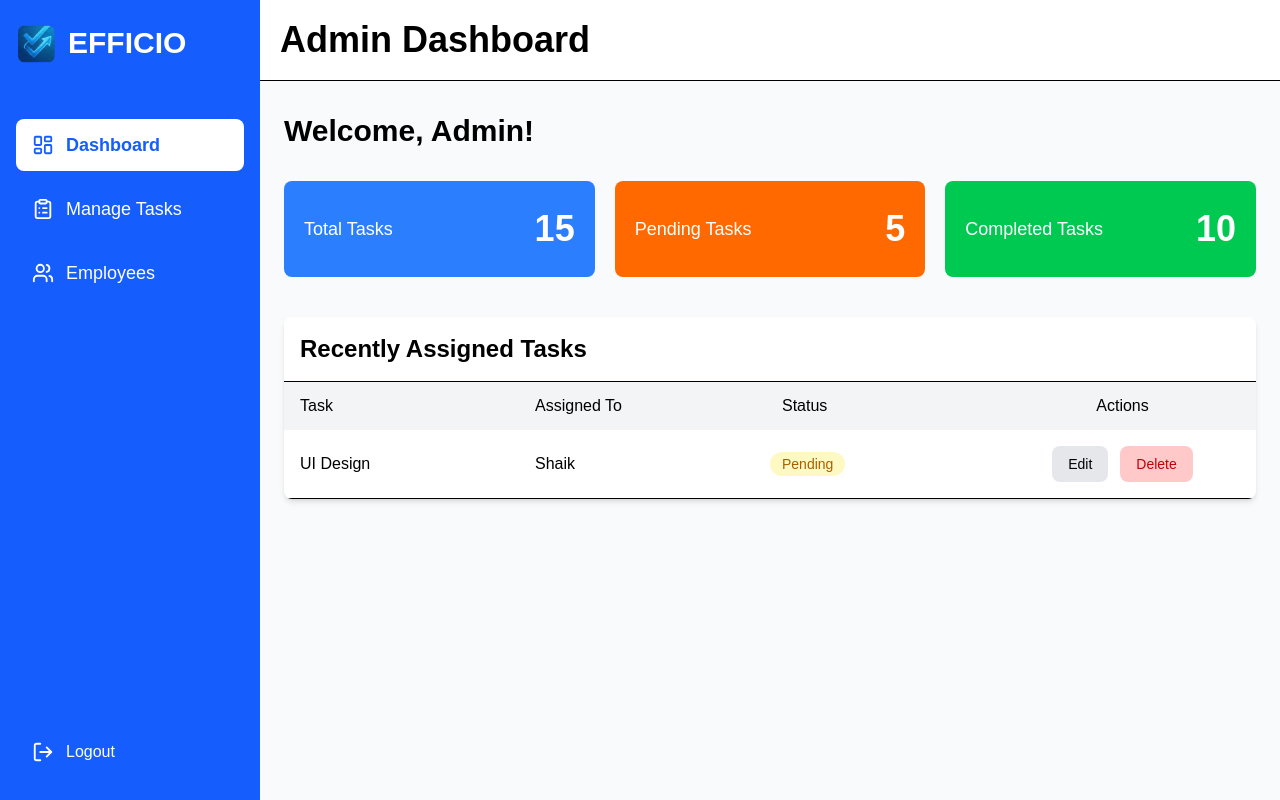
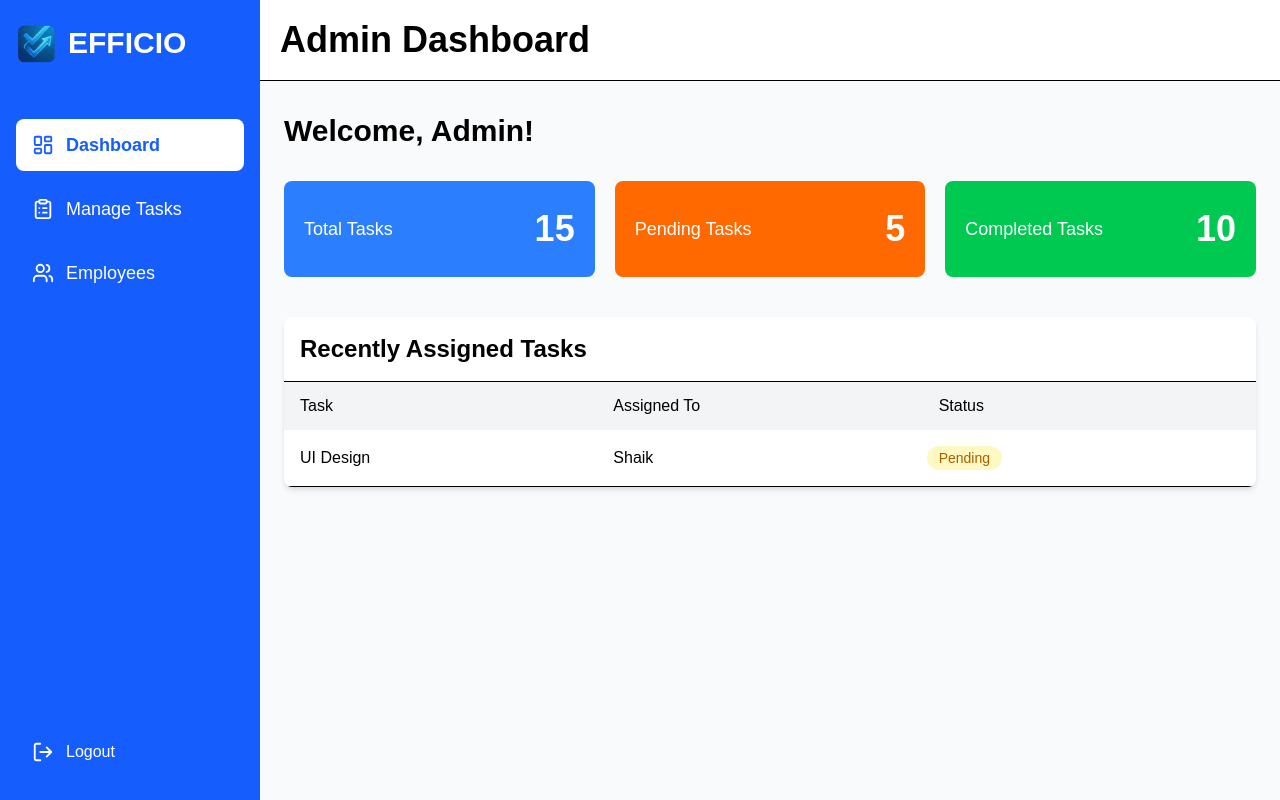
Before and after one commit to shaik3311/EFFICIO---An-Employee-Task-Management-Application-, a React (Vite) app: page /admin in a window 1280 px wide. Built offline with nearby package versions, Linux system fonts and the light colour scheme.

Commit message:
made some final touch up in Admin ui

```diff
--- a/src/Pages/AdminDashboard.jsx
+++ b/src/Pages/AdminDashboard.jsx
@@ -45,38 +45,28 @@ const AdminDashboard = () => {
 
             {/* Table Header (Desktop only) */}
             <div className="hidden md:flex bg-gray-100 px-4 py-3 font-medium">
-              <span className="w-1/4">Task</span>
-              <span className="w-1/4">Assigned To</span>
-              <span className="w-1/4 px-3">Status</span>
-              <span className="w-1/4 text-center">Actions</span>
+              <span className="w-1/3">Task</span>
+              <span className="w-1/3">Assigned To</span>
+              <span className="w-1/3 px-3">Status</span>
             </div>
 
             {/* Row */}
             <div className="flex flex-col lg:items-center md:flex-row gap-4 md:gap-0 px-4 py-4 border-b">
-              <div className="md:w-1/4">
+              <div className="md:w-1/3">
                 <p className="text-sm text-gray-500 md:hidden">Task</p>
                 <p className="font-medium">UI Design</p>
               </div>
 
-              <div className="md:w-1/4">
+              <div className="md:w-1/3">
                 <p className="text-sm text-gray-500 md:hidden">Assigned To</p>
                 <p>Shaik</p>
               </div>
 
-              <div className="md:w-1/4">
+              <div className="md:w-1/3">
                 <p className="text-sm text-gray-500 md:hidden">Status</p>
                 <span className="px-3 py-1 rounded-full bg-yellow-100 text-yellow-700 text-sm">
                   Pending
                 </span>
-              </div>
-
-              <div className="md:w-1/4 flex gap-3 md:justify-center">
-                <button className="px-4 py-2 bg-gray-200 rounded-lg text-sm hover:bg-gray-300 active:scale-95">
-                  Edit
-                </button>
-                <button className="px-4 py-2 bg-red-200 text-red-700 rounded-lg text-sm hover:bg-red-300 active:scale-95">
-                  Delete
-                </button>
               </div>
             </div>
 
```
